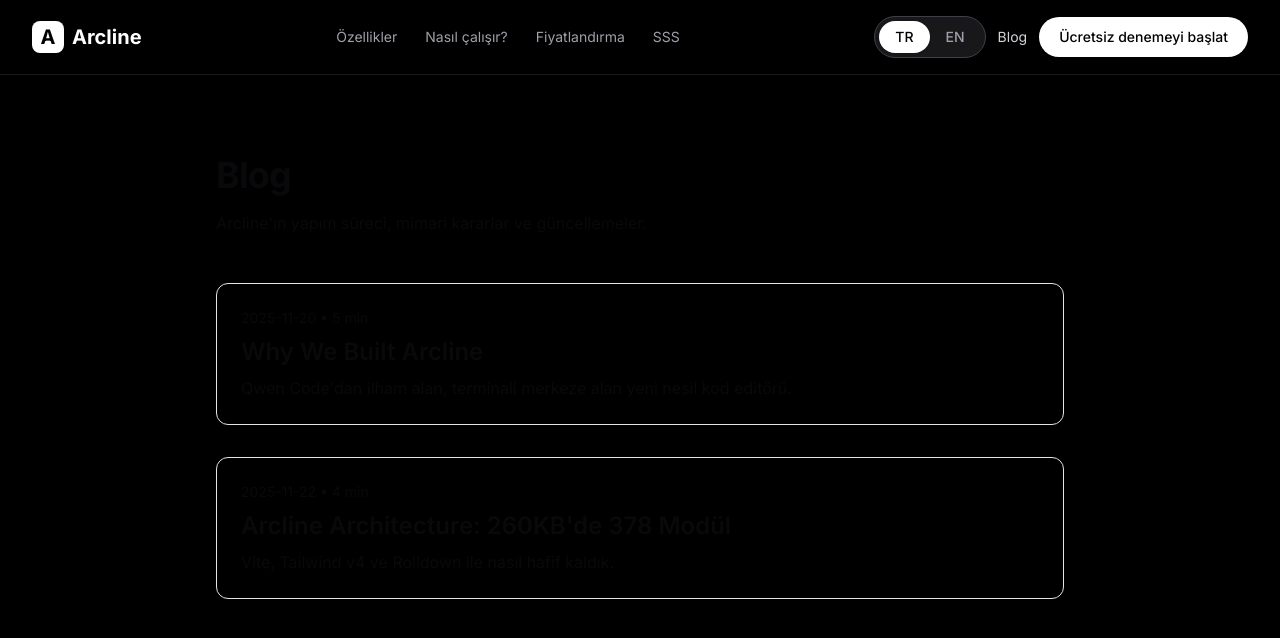
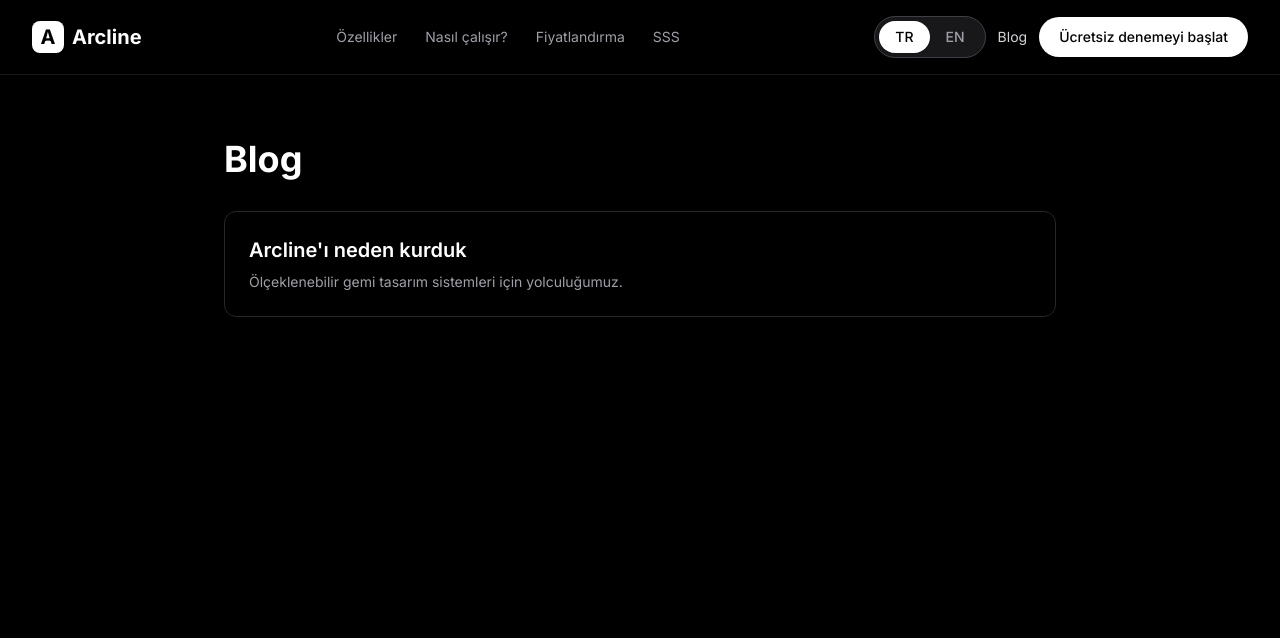
Before and after one commit to atlasvisionaether-lab/arcline-site, a React (Vite) app: page /blog in a window 1280 px wide. Shown: the top 638 px of the page. Built offline with nearby package versions, Linux system fonts and the light colour scheme.

Commit message:
fix: vercel compatible vite config + ensure blog files exist

```diff
--- a/src/content/blog.ts
+++ b/src/content/blog.ts
@@ -1,41 +1,3 @@
-export type BlogPost = {
-  slug: string
-  title: string
-  description: string
-  date: string
-  author: string
-  readingTime: string
-  content: string
-}
-
-export const blogPosts: BlogPost[] = [
-  {
-    slug: "why-we-built-arcline",
-    title: "Why We Built Arcline",
-    description: "Qwen Code'dan ilham alan, terminali merkeze alan yeni nesil kod editörü.",
-    date: "2025-11-20",
-    author: "Atlas Team",
-    readingTime: "5 min",
-    content: `
-Arcline'i inşa etme sebebimiz basit: modern editörler terminali unuttu.
-
-Qwen Code, Kimi Code ve diğer CLI-first agent'lar bize gösterdi ki gerçek güç terminalde. Biz de Arcline'ı terminal-native, AI-first bir deneyim olarak tasarladık.
-
-**Ne farklı?**
-- Her şey terminal üzerinden kontrol edilebilir
-- 260KB prod bundle, 378 modül, Vite + Rolldown
-- Blog-first architecture: /blog rotası tamamen statik
-
-Bu ilk post. Daha fazlası yolda.
-    `.trim()
-  },
-  {
-    slug: "arcline-architecture",
-    title: "Arcline Architecture: 260KB'de 378 Modül",
-    description: "Vite, Tailwind v4 ve Rolldown ile nasıl hafif kaldık.",
-    date: "2025-11-22",
-    author: "Atlas Team",
-    readingTime: "4 min",
-    content: `Arcline dist: 1.08kB HTML, 21.59kB CSS, 260kB JS (85kB gzip). LightningCSS warning'lerini @theme ile çözdük.`
-  }
+export const posts = [
+  { slug: "why-we-built-arcline", title: { tr: "Arcline'ı neden kurduk", en: "Why we built Arcline" }, date: "2025-01-01", excerpt: { tr: "Ölçeklenebilir gemi tasarım sistemleri için yolculuğumuz.", en: "Our journey for scalable ship design systems." }, content: { tr: "Arcline, gemi tasarımında bileşen yönetimi...", en: "Arcline is about component management in ship design..." } }
 ]
--- a/src/pages/Blog.tsx
+++ b/src/pages/Blog.tsx
@@ -1,20 +1,7 @@
 import { Link } from "react-router-dom"
-import { blogPosts } from "../content/blog"
-
-export default function Blog() {
-  return (
-    <div className="max-w-4xl mx-auto px-6 py-20">
-      <h1 className="text-4xl font-bold tracking-tight">Blog</h1>
-      <p className="mt-4 text-muted-foreground">Arcline'ın yapım süreci, mimari kararlar ve güncellemeler.</p>
-      <div className="mt-12 grid gap-8">
-        {blogPosts.map(post => (
-          <Link key={post.slug} to={`/blog/${post.slug}`} className="group border rounded-xl p-6 hover:border-primary transition">
-            <div className="text-sm text-muted-foreground">{post.date} • {post.readingTime}</div>
-            <h2 className="mt-2 text-2xl font-semibold group-hover:underline">{post.title}</h2>
-            <p className="mt-2 text-muted-foreground">{post.description}</p>
-          </Link>
-        ))}
-      </div>
-    </div>
-  )
+import { posts } from "../content/blog"
+import { useLang } from "../context/LanguageContext"
+export default function Blog(){
+  const {lang} = useLang()
+  return <div className="max-w-4xl mx-auto px-8 py-16 text-white"><h1 className="text-4xl font-bold mb-8">Blog</h1><div className="grid gap-6">{posts.map(p=><Link key={p.slug} to={`/blog/${p.slug}`} className="border border-zinc-800 rounded-xl p-6 hover:bg-zinc-900"><h2 className="text-xl font-semibold">{p.title[lang]}</h2><p className="text-zinc-400 mt-2 text-sm">{p.excerpt[lang]}</p></Link>)}</div></div>
 }
--- a/src/pages/BlogPost.tsx
+++ b/src/pages/BlogPost.tsx
@@ -1,17 +1,10 @@
 import { useParams, Link } from "react-router-dom"
-import { blogPosts } from "../content/blog"
-
-export default function BlogPost() {
-  const { slug } = useParams()
-  const post = blogPosts.find(p => p.slug === slug)
-  if (!post) return <div className="p-20">Post bulunamadı. <Link to="/blog" className="underline">Blog'a dön</Link></div>
-  return (
-    <div className="max-w-3xl mx-auto px-6 py-20">
-      <Link to="/blog" className="text-sm text-muted-foreground hover:underline">← Blog</Link>
-      <h1 className="mt-6 text-4xl font-bold tracking-tight">{post.title}</h1>
-      <div className="mt-3 text-sm text-muted-foreground">{post.date} • {post.author} • {post.readingTime}</div>
-      <p className="mt-6 text-lg text-muted-foreground">{post.description}</p>
-      <div className="mt-8 prose dark:prose-invert whitespace-pre-wrap leading-relaxed">{post.content}</div>
-    </div>
-  )
+import { posts } from "../content/blog"
+import { useLang } from "../context/LanguageContext"
+export default function BlogPost(){
+  const {slug}=useParams()
+  const {lang}=useLang()
+  const post=posts.find(p=>p.slug===slug)
+  if(!post) return <div className="text-white p-10">Not found <Link to="/blog" className="underline">Blog</Link></div>
+  return <div className="max-w-3xl mx-auto px-8 py-16 text-white"><Link to="/blog" className="text-sm text-zinc-400">← Blog</Link><h1 className="text-4xl font-bold mt-6">{post.title[lang]}</h1><p className="text-zinc-400 mt-6 leading-relaxed">{post.content[lang]}</p></div>
 }
--- a/vite.config.ts
+++ b/vite.config.ts
@@ -1,13 +1,7 @@
 import { defineConfig } from 'vite'
 import react from '@vitejs/plugin-react'
 import tailwindcss from '@tailwindcss/vite'
-import path from 'path'
 
 export default defineConfig({
   plugins: [react(), tailwindcss()],
-  resolve: {
-    alias: {
-      '@': path.resolve(import.meta.dirname, './src'),
-    },
-  },
 })
```
